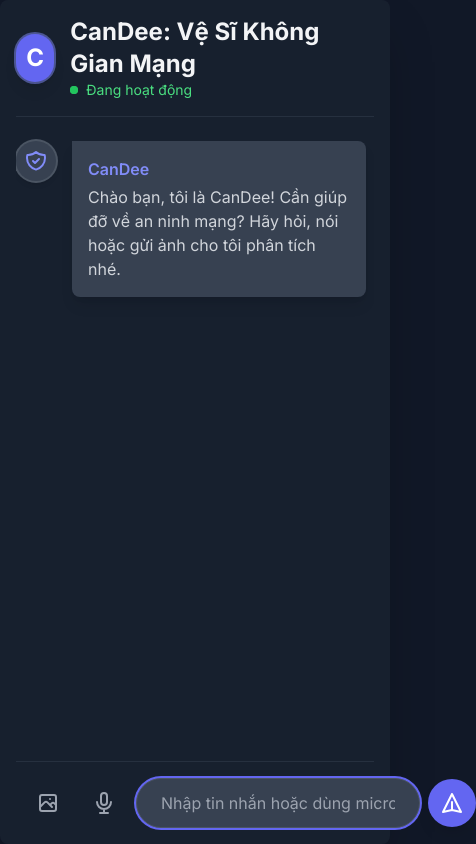
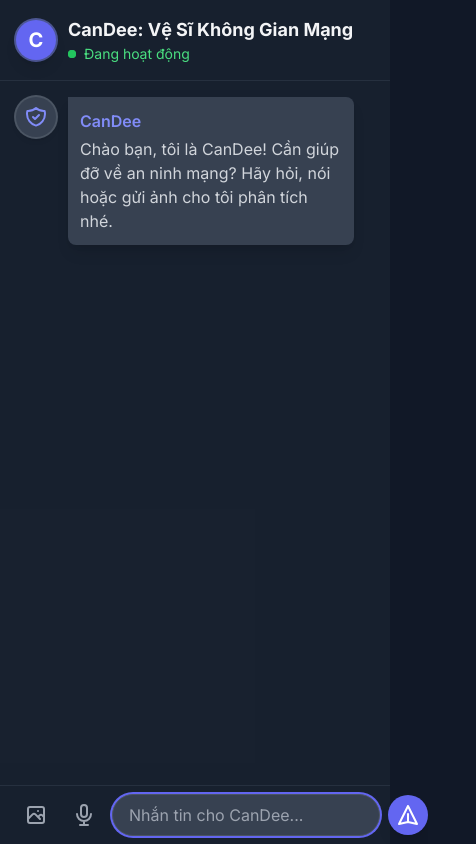
Before and after one commit to dzkresh0-code/candee-chatbot, a website: page index.html in a window 390 px wide. Shown: the whole page, 476 px wide, since content can reach past the window. Drawn offline with nearby package versions, Linux system fonts and the light colour scheme.

Commit message:
Update index.html

```diff
--- a/index.html
+++ b/index.html
@@ -10,10 +10,12 @@
     <link href="https://fonts.googleapis.com/css2?family=Inter:wght@400;500;600;700&display=swap" rel="stylesheet">
     <style>
         body { font-family: 'Inter', sans-serif; }
+        /* Cải thiện thanh cuộn */
         #chat-window::-webkit-scrollbar { width: 6px; }
         #chat-window::-webkit-scrollbar-track { background: #111827; }
         #chat-window::-webkit-scrollbar-thumb { background-color: #4b5563; border-radius: 20px; }
         .plana-avatar { min-width: 40px; }
+        /* Hiệu ứng đang gõ */
         .typing-indicator span { height: 10px; width: 10px; margin: 0 2px; background-color: #9ca3af; border-radius: 50%; display: inline-block; animation: wave 1.3s infinite ease-in-out; }
         .typing-indicator span:nth-child(2) { animation-delay: 0.2s; }
         .typing-indicator span:nth-child(3) { animation-delay: 0.4s; }
@@ -22,37 +24,46 @@
     </style>
 </head>
 <body class="bg-gray-900 text-white antialiased">
-    <div class="flex flex-col h-screen max-w-4xl mx-auto p-4 md:p-6 bg-gray-800/50 rounded-lg shadow-2xl">
-        <header class="pb-4 border-b border-gray-700/50 flex items-center space-x-4">
-             <div class="w-12 h-12 bg-indigo-500 rounded-full flex items-center justify-center text-2xl font-bold shadow-lg ring-2 ring-indigo-400/50">C</div>
+    <!-- Container chính được tối ưu hóa cho di động -->
+    <div class="flex flex-col h-screen max-w-4xl mx-auto bg-gray-800/50 md:rounded-lg md:shadow-2xl md:my-4">
+        <!-- Header với padding và kích thước chữ linh hoạt -->
+        <header class="p-4 border-b border-gray-700/50 flex items-center space-x-3 sm:space-x-4 flex-shrink-0">
+             <div class="w-10 h-10 sm:w-12 sm:h-12 bg-indigo-500 rounded-full flex items-center justify-center text-xl sm:text-2xl font-bold shadow-lg ring-2 ring-indigo-400/50">C</div>
             <div>
-                <h1 class="text-2xl font-bold text-gray-100">CanDee: Vệ Sĩ Không Gian Mạng</h1>
+                <!-- Kích thước chữ tiêu đề thay đổi theo màn hình -->
+                <h1 class="text-lg sm:text-2xl font-bold text-gray-100">CanDee: Vệ Sĩ Không Gian Mạng</h1>
                 <p class="text-sm text-green-400 flex items-center"><span class="relative flex h-2 w-2 mr-2"><span class="animate-ping absolute inline-flex h-full w-full rounded-full bg-green-400 opacity-75"></span><span class="relative inline-flex rounded-full h-2 w-2 bg-green-500"></span></span>Đang hoạt động</p>
             </div>
         </header>
-        <main id="chat-window" class="flex-1 overflow-y-auto py-6 space-y-6 pr-2">
-            <div class="flex items-start gap-4">
+
+        <!-- Cửa sổ chat với khoảng cách được điều chỉnh -->
+        <main id="chat-window" class="flex-1 overflow-y-auto p-4 space-y-4 sm:p-6 sm:space-y-6">
+            <!-- Tin nhắn chào mừng ban đầu -->
+            <div class="flex items-start gap-3 sm:gap-4">
                 <div class="plana-avatar w-10 h-10 rounded-full bg-gray-700 flex items-center justify-center shadow-md flex-shrink-0 ring-2 ring-gray-600"><svg xmlns="http://www.w3.org/2000/svg" class="h-6 w-6 text-indigo-400" fill="none" viewBox="0 0 24 24" stroke="currentColor" stroke-width="2"><path stroke-linecap="round" stroke-linejoin="round" d="M9 12l2 2 4-4m5.618-4.016A11.955 11.955 0 0112 2.944a11.955 11.955 0 01-8.618 3.04A12.02 12.02 0 003 9c0 5.591 3.824 10.29 9 11.622 5.176-1.332 9-6.03 9-11.622 0-1.042-.133-2.052-.382-3.016z" /></svg></div>
-                <div class="bg-gray-700 rounded-lg rounded-tl-none p-4 max-w-lg shadow-lg">
+                <!-- Bong bóng chat với chiều rộng và cách ngắt chữ được tối ưu -->
+                <div class="bg-gray-700 rounded-lg rounded-tl-none p-3 sm:p-4 max-w-[80%] md:max-w-lg shadow-lg">
                     <p class="font-semibold text-indigo-400 mb-1">CanDee</p>
-                    <p class="text-gray-300">Chào bạn, tôi là CanDee! Cần giúp đỡ về an ninh mạng? Hãy hỏi, nói hoặc gửi ảnh cho tôi phân tích nhé.</p>
+                    <p class="text-gray-300 break-words">Chào bạn, tôi là CanDee! Cần giúp đỡ về an ninh mạng? Hãy hỏi, nói hoặc gửi ảnh cho tôi phân tích nhé.</p>
                 </div>
             </div>
         </main>
-        <footer class="pt-4 border-t border-gray-700/50">
-            <div id="image-preview-container" class="hidden relative w-32 h-32 mb-2 p-2 border-2 border-dashed border-gray-600 rounded-lg">
+
+        <!-- Khu vực nhập tin nhắn -->
+        <footer class="p-2 sm:p-4 border-t border-gray-700/50 flex-shrink-0">
+            <div id="image-preview-container" class="hidden relative w-28 h-28 sm:w-32 sm:h-32 mb-2 p-2 border-2 border-dashed border-gray-600 rounded-lg">
                 <img id="image-preview" class="w-full h-full object-cover rounded">
                 <button id="remove-image-btn" class="absolute -top-2 -right-2 bg-red-500 text-white rounded-full w-6 h-6 flex items-center justify-center text-xs font-bold">&times;</button>
             </div>
             <form id="chat-form" class="flex items-center space-x-2">
                 <input type="file" id="image-input" class="hidden" accept="image/*">
-                <button type="button" id="image-upload-btn" class="p-3 text-gray-400 hover:text-white rounded-full hover:bg-gray-700 transition duration-300"><svg xmlns="http://www.w3.org/2000/svg" class="h-6 w-6" fill="none" viewBox="0 0 24 24" stroke="currentColor" stroke-width="2"><path stroke-linecap="round" stroke-linejoin="round" d="M4 16l4.586-4.586a2 2 0 012.828 0L16 16m-2-2l1.586-1.586a2 2 0 012.828 0L20 14m-6-6h.01M6 20h12a2 2 0 002-2V6a2 2 0 00-2-2H6a2 2 0 00-2 2v12a2 2 0 002 2z" /></svg></button>
-                <button type="button" id="mic-btn" class="p-3 text-gray-400 hover:text-white rounded-full hover:bg-gray-700 transition duration-300"><svg xmlns="http://www.w3.org/2000/svg" class="h-6 w-6" fill="none" viewBox="0 0 24 24" stroke="currentColor" stroke-width="2"><path stroke-linecap="round" stroke-linejoin="round" d="M19 11a7 7 0 01-7 7m0 0a7 7 0 01-7-7m7 7v4m0 0H8m4 0h4m-4-8a3 3 0 01-3-3V5a3 3 0 116 0v6a3 3 0 01-3 3z" /></svg></button>
-                <input type="text" id="message-input" placeholder="Nhập tin nhắn hoặc dùng micro..." class="flex-1 bg-gray-700 border border-gray-600 rounded-full py-3 px-6 text-white placeholder-gray-400 focus:outline-none focus:ring-2 focus:ring-indigo-500 transition duration-300" autocomplete="off">
-                <button type="submit" id="send-button" class="bg-indigo-500 text-white rounded-full p-3 hover:bg-indigo-600 focus:outline-none focus:ring-2 focus:ring-indigo-500 focus:ring-offset-2 focus:ring-offset-gray-900 transition duration-300 shadow-lg"><svg xmlns="http://www.w3.org/2000/svg" class="h-6 w-6" fill="none" viewBox="0 0 24 24" stroke="currentColor" stroke-width="2"><path stroke-linecap="round" stroke-linejoin="round" d="M12 19l9 2-9-18-9 18 9-2zm0 0v-8" /></svg></button>
+                <button type="button" id="image-upload-btn" class="p-2 sm:p-3 text-gray-400 hover:text-white rounded-full hover:bg-gray-700 transition duration-300"><svg xmlns="http://www.w3.org/2000/svg" class="h-6 w-6" fill="none" viewBox="0 0 24 24" stroke="currentColor" stroke-width="2"><path stroke-linecap="round" stroke-linejoin="round" d="M4 16l4.586-4.586a2 2 0 012.828 0L16 16m-2-2l1.586-1.586a2 2 0 012.828 0L20 14m-6-6h.01M6 20h12a2 2 0 002-2V6a2 2 0 00-2-2H6a2 2 0 00-2 2v12a2 2 0 002 2z" /></svg></button>
+                <button type="button" id="mic-btn" class="p-2 sm:p-3 text-gray-400 hover:text-white rounded-full hover:bg-gray-700 transition duration-300"><svg xmlns="http://www.w3.org/2000/svg" class="h-6 w-6" fill="none" viewBox="0 0 24 24" stroke="currentColor" stroke-width="2"><path stroke-linecap="round" stroke-linejoin="round" d="M19 11a7 7 0 01-7 7m0 0a7 7 0 01-7-7m7 7v4m0 0H8m4 0h4m-4-8a3 3 0 01-3-3V5a3 3 0 116 0v6a3 3 0 01-3 3z" /></svg></button>
+                <input type="text" id="message-input" placeholder="Nhắn tin cho CanDee..." class="flex-1 bg-gray-700 border border-gray-600 rounded-full py-2 px-4 sm:py-3 sm:px-6 text-white placeholder-gray-400 focus:outline-none focus:ring-2 focus:ring-indigo-500 transition duration-300" autocomplete="off">
+                <button type="submit" id="send-button" class="bg-indigo-500 text-white rounded-full p-2 sm:p-3 hover:bg-indigo-600 focus:outline-none focus:ring-2 focus:ring-indigo-500 focus:ring-offset-2 focus:ring-offset-gray-900 transition duration-300 shadow-lg"><svg xmlns="http://www.w3.org/2000/svg" class="h-6 w-6" fill="none" viewBox="0 0 24 24" stroke="currentColor" stroke-width="2"><path stroke-linecap="round" stroke-linejoin="round" d="M12 19l9 2-9-18-9 18 9-2zm0 0v-8" /></svg></button>
             </form>
         </footer>
     </div>
     <script src="script.js" defer></script>
 </body>
-  </html>
+</html>
```
